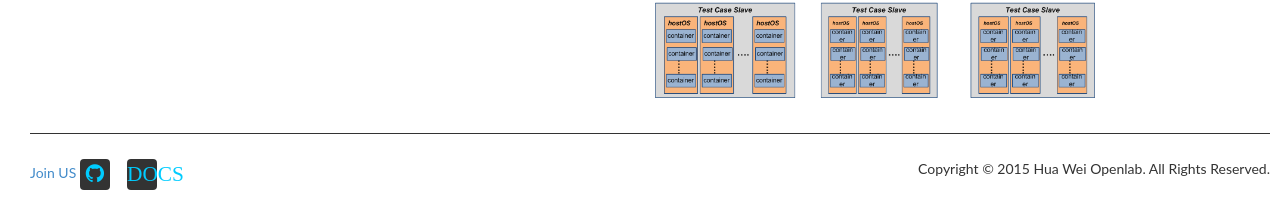
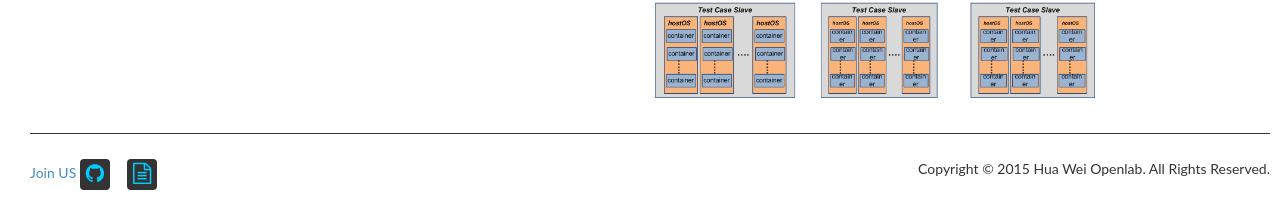
Before and after one commit to ociweb/ociweb.github.io, a Jekyll site: the page index.html, which Jekyll copies as it is, in a window 1280 px wide and 1400 px high, scrolled down 980 px. Shown: the part 1195-1397 px from the top of the window. Built offline with Jekyll 4.4.1, drawn with Linux system fonts in a browser that asks for light colours; some web fonts are replaced.

Commit message:
correct img

```diff
--- a/_layouts/default.html
+++ b/_layouts/default.html
@@ -46,9 +46,9 @@
 	    <div class="row">
 		    <div class="col-md-6">
 			    <a>Join US</a>
-			    <a href="https://github.com/huawei-openlab/oct/" class="btn btn-default btn-github">GITHUB</a>
+			    <a href="https://github.com/huawei-openlab/oct/" class="btn btn-default btn-github"><i class="fa fa-github fa-1x"> </i></a>
 			    <span class="separator"></span>
-			    <a href="https://github.com/huawei-openlab/oct/blob/master/README.md" class="btn btn-default btn-docs">DOCS</a>
+			    <a href="https://github.com/huawei-openlab/oct/blob/master/README.md" class="btn btn-default btn-docs"><i class="fa fa-file-text-o fa-1x"></i> </a>
 		    </div>
 		    <div class="col-md-6">
 			    <p class="copyright">Copyright © 2015 Hua Wei Openlab. All Rights Reserved.</p>
--- a/assets/css/style.css
+++ b/assets/css/style.css
@@ -163,7 +163,7 @@ h2 {
 .head-big {
   font-family: Lato;
   color: #ffffff;
-  font-size:26pt;
+  font-size:32pt;
 }
 .head-splash {
   background: url('../img/frontpage.jpg') no-repeat top;
--- a/index.html
+++ b/index.html
@@ -118,7 +118,7 @@
 			    <a>Join US</a>
 	      		    <a href="https://github.com/huawei-openlab/oct/" class="btn btn-default btn-github"><i class="fa fa-github fa-1x"> </i></a>
 			    <span class="separator"></span>
-			    <a href="https://github.com/huawei-openlab/oct/blob/master/README.md" class="btn btn-default btn-docs">DOCS</a>
+			    <a href="https://github.com/huawei-openlab/oct/blob/master/README.md" class="btn btn-default btn-docs"><i class="fa fa-file-text-o fa-1x"></i> </a>
 		    </div><div class="col-md-6">
 			    <p class="copyright">Copyright © 2015 Hua Wei Openlab. All Rights Reserved.</p>
 		    </div>
```
